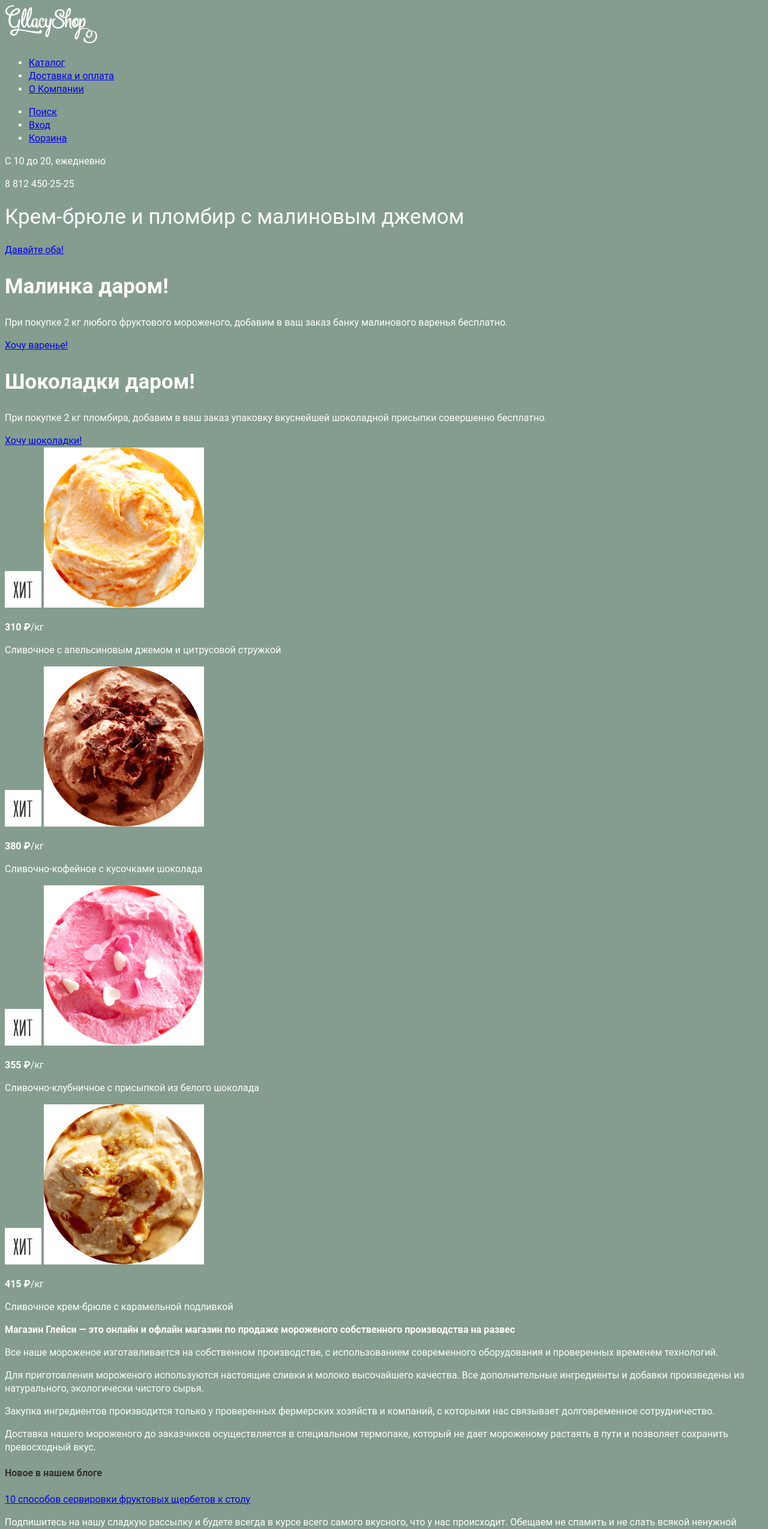
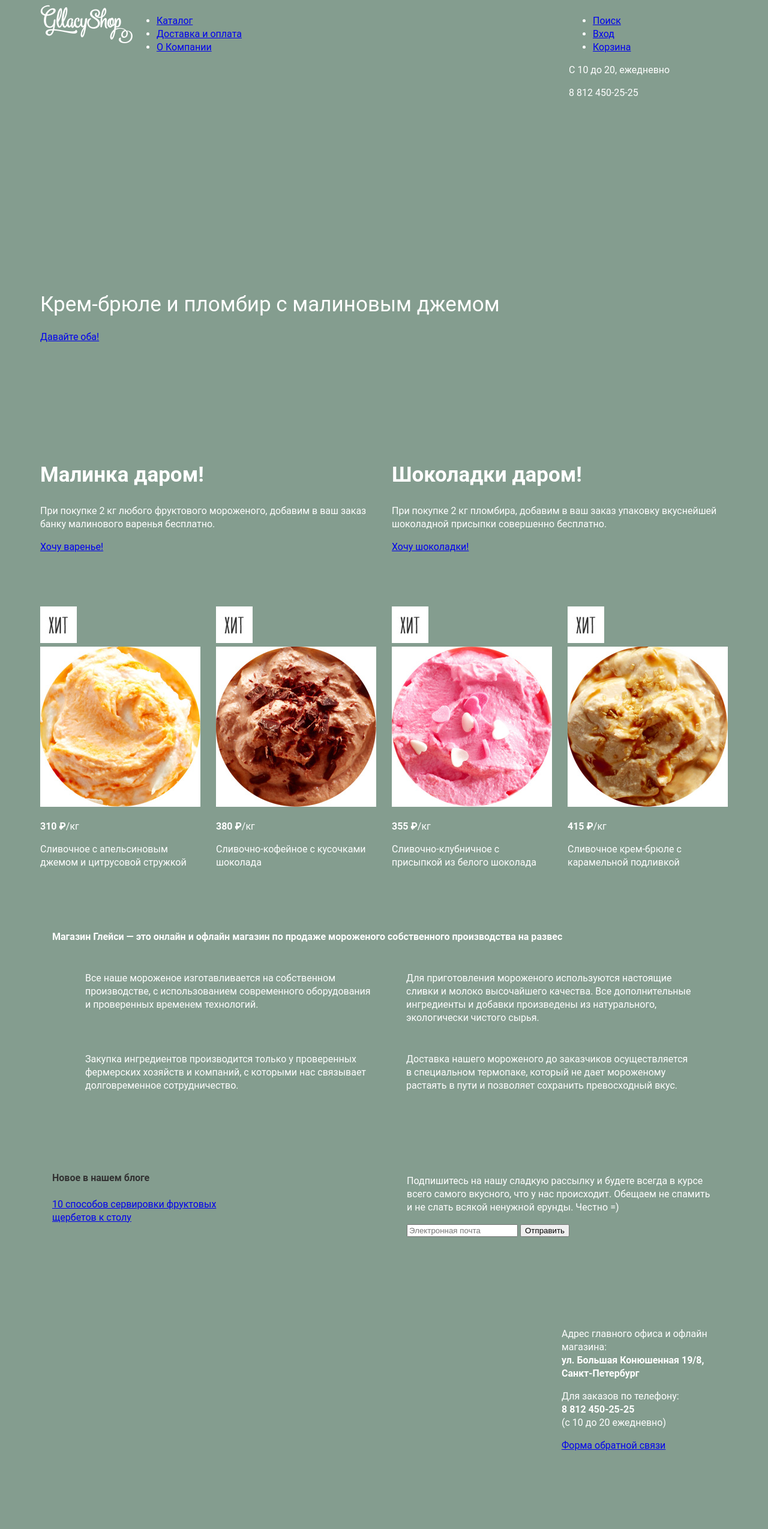
Before and after one commit to maxaonn/191360-gllacy, a plain HTML site: page index.html in a window 1280 px wide. Shown: the top 2549 px of the page at 60% size. Drawn offline with Linux system fonts and the light colour scheme.

Commit message:
Сетки

```diff
--- a/css/style.css
+++ b/css/style.css
@@ -5,6 +5,176 @@ body {
 	font-size: 16px;
 	line-height: 22px;
 	font-weight: 400;
+}
+
+.site-header {
+	min-height: 115px;
+	margin-bottom: 285px;
+}
+
+.page-header {
+	min-height: 115px;
+	margin-bottom: -20px;
+}
+
+.container {
+	width: 1146px;
+	margin: 0 auto;
+	padding: 0 27px;
+}
+
+.clearfix::after {
+	content: "";
+	display: table;
+	clear: both;
+}
+
+.header-logo {
+	float: left;
+	width: 154px;
+}
+
+.site-navigation {
+	float: left;
+	width: 530px;
+}
+
+.user-block {
+	float: right;
+	width: 265px;
+	margin-bottom: 20px;
+}
+
+.index-slider {
+	min-height: 215px;
+	margin-bottom: 40px;
+}
+
+.promo {
+	margin-bottom: 40px;
+}
+
+.promo-banner-raspberry {
+	float: left;
+	width: 560px;
+	min-height: 229px;
+}
+
+.promo-banner-chocolate {
+	float: right;
+	width: 560px;
+	min-height: 229px;
+}
+
+.popular-items {
+	margin-bottom: 40px;
+}
+
+.catalog-item {
+	float: left;
+	width: 267px;
+	min-height: 325px;
+	margin-right: 26px;
+}
+
+.popular-items .catalog-item:last-child,
+.catalog .catalog-item:nth-child(4n) {
+	margin-right: 0;
+}
+
+.features {
+	margin-bottom: 40px;
+	padding: 30px 20px;
+}
+
+.features-item {
+	float: left;
+	width: 480px;
+	padding-top: 15px;
+	padding-left: 55px;
+}
+
+.features-item-tight {
+	float: right;
+}
+
+.blog-n-subscribe {
+	margin-bottom: 40px;
+}
+
+.blog-news {
+	float: left;
+	box-sizing: border-box;
+	width: 560px;
+	min-height: 220px;
+	padding-top: 25px;
+	padding-right: 255px;
+	padding-left: 20px;
+	padding-bottom: 25px;
+}
+
+.subscribe {
+	float: right;
+	box-sizing: border-box;
+	width: 560px;
+	min-height: 220px;
+	padding: 35px 25px;
+}
+
+.location {
+	width: 1200px;
+	min-height: 428px;
+	margin: 0 auto;
+}
+
+.location-details {
+	float: right;
+	width: 302px;
+	height: 305px;
+	box-sizing: border-box;
+	margin-right: 27px;
+	margin-top: auto;
+	margin-bottom: auto;
+	padding: 30px 25px;
+}
+
+.breadcrumds {
+	margin-bottom: 10px;
+}
+
+.filter {
+	margin-bottom: 40px;
+}
+
+.catalog {
+	margin-bottom: 80px;
+}
+
+.pagination {
+	float: right;
+	width: 267px;
+	min-height: 30px;
+}
+
+.site-footer {
+	min-height: 85px;
+	margin-top: 20px;
+}
+
+.footer-social {
+	float: left;
+	width: 267px;
+	margin-right: 130px;
+}
+
+.footer-menu {
+	float: left;
+	width: 455px;
+}
+
+.footer-copyright {
+	float: right;
+	width: 190px;
 }
 
 h1 {
--- a/index.html
+++ b/index.html
@@ -7,8 +7,8 @@
  	</head>
 	<body>
 		<header class="site-header">
-			<div class="container">
-				<div class="logo">
+			<div class="container clearfix">
+				<div class="header-logo">
 					<a><img alt="Gllacy Shop" src="img/header-logo.png" width="154" height="64"></a>
 				</div>
 				<nav class="site-navigation">
@@ -32,14 +32,15 @@
 						<li><a class="user-block-btn" href="#">Вход</a></li>
 						<li><a class="user-block-btn" href="#">Корзина</a></li>
 					</ul>
-				</div>
 					<div class="header-contacts">
 						<p class="header-opening-hours">С 10 до 20, ежедневно</p>
 						<p class="header-tel">8 812 450-25-25</p>
 					</div>
 				</div>
+			</div>
 		</header>
-		<main class="container">
+		<main>
+			<div class="container">
 				<div class="index-slider">
 					<div class="slider-item">
 						<h1 class="slider-heading">Крем-брюле и пломбир с малиновым джемом</h1>
@@ -53,19 +54,19 @@
 					<div class="slider-controls"></div>
 					<a class="btn" href="#">Давайте оба!</a>
 				</div>
-			<section class="promo">
-				<div class="promo-banner strawberry">
+				<section class="promo clearfix">
+					<div class="promo-banner-raspberry">
 						<h2>Малинка даром!</h2>
 						<p>При покупке 2 кг любого фруктового мороженого, добавим в ваш заказ банку малинового варенья бесплатно.</p>
 						<a class="btn" href="#">Хочу варенье!</a>
 					</div>
-				<div class="promo-banner chocolate">
+					<div class="promo-banner-chocolate">
 						<h2>Шоколадки даром!</h2>
 						<p>При покупке 2 кг пломбира, добавим в ваш заказ упаковку вкуснейшей шоколадной присыпки совершенно бесплатно.</p>
 						<a class="btn" href="#">Хочу шоколадки!</a>
 					</div>
 				</section>
-			<section class="popular-items">
+				<section class="popular-items clearfix">
 					<article class="catalog-item">
 						<img src="img/hit.jpg" alt="Хит" width="61" height="61">
 						<img src="img/orange.jpg" alt="Сливочное с апельсиновым джемом и цитрусовой стружкой" width="267" height="267">
@@ -91,7 +92,7 @@
 						<p class="description">Сливочное крем-брюле с карамельной подливкой</p>
 					</article>
 				</section>
-			<section class="features">
+				<section class="features clearfix">
 					<p><b>Магазин Глейси — это онлайн и офлайн магазин по продаже мороженого собственного производства на развес</b></p>
 					<div class="features-item">
 						<p>Все наше мороженое изготавливается на собственном производстве, с использованием современного оборудования и проверенных временем технологий.</p>
@@ -99,14 +100,14 @@
 					<div class="features-item">
 						<p>Для приготовления мороженого используются настоящие сливки и молоко высочайшего качества. Все дополнительные ингредиенты и добавки произведены из натурального, экологически чистого сырья. </p>
 					</div>
-				<div class="features-item">
+					<div class="features-item features-item-right">
 						<p>Закупка ингредиентов  производится только у проверенных фермерских хозяйств и компаний, с которыми нас связывает долговременное сотрудничество.</p>
 					</div>
-				<div class="features-item">
+					<div class="features-item features-item-right">
 						<p>Доставка нашего мороженого до заказчиков осуществляется в специальном термопаке, который не дает мороженому растаять в пути и позволяет сохранить превосходный вкус.</p>
 					</div>
 				</section>
-			<section class="blog-n-subscribe">
+				<section class="blog-n-subscribe clearfix">
 					<div class="blog-news">
 						<h4>Новое в нашем блоге</h4>
 						<span class="blog-news-name"><a href="#">10 способов сервировки фруктовых щербетов к столу</a></span>
@@ -121,18 +122,19 @@
 						</div>
 					</div>
 				</section>
-			<section class="location">
+			</div>
+			<section class="location clearfix">
 				<div class="location-details">
 					<p>
 						Адрес главного офиса и офлайн магазина: <br>
-						<strong class="our-location">ул. Большая Конюшенная 19/8, Санкт-Петербург</strong> <br>
+						<strong class="important-location">ул. Большая Конюшенная 19/8, Санкт-Петербург</strong> <br>
 					</p>
 					<p>
 						Для заказов по телефону: <br>
-						<strong class="our-location">8 812 450-25-25</strong> <br>
+						<strong class="important-location">8 812 450-25-25</strong> <br>
 						(с 10 до 20 ежедневно)
 					</p>
-					<a class="btn">Форма обратной связи</a>
+					<a class="btn" href="#">Форма обратной связи</a>
 				</div>
 			</section>
 		</main>
```
Also changed, not shown: catalog.html (+6 -4 lines). Lines whose indentation alone changed are shown as unchanged.
